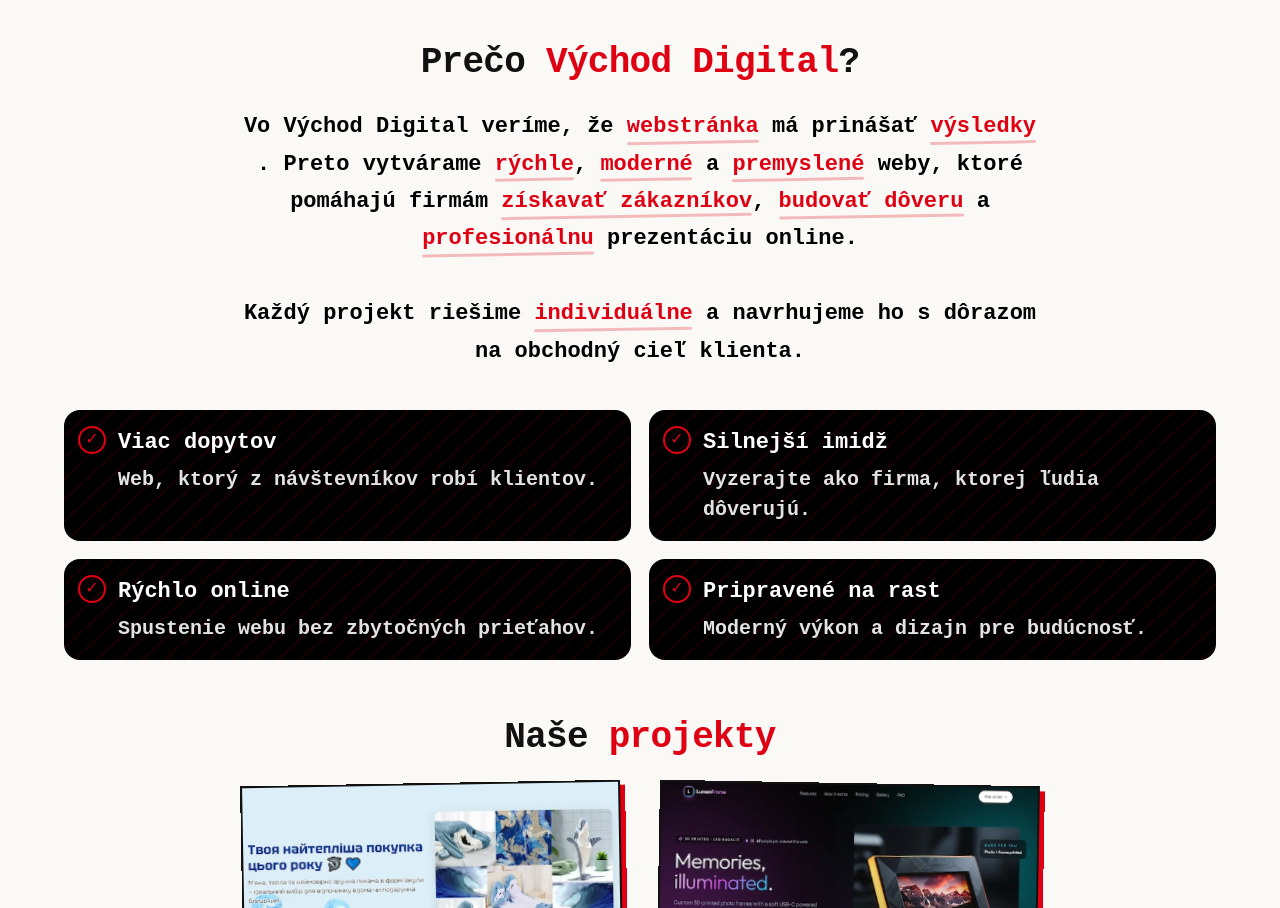
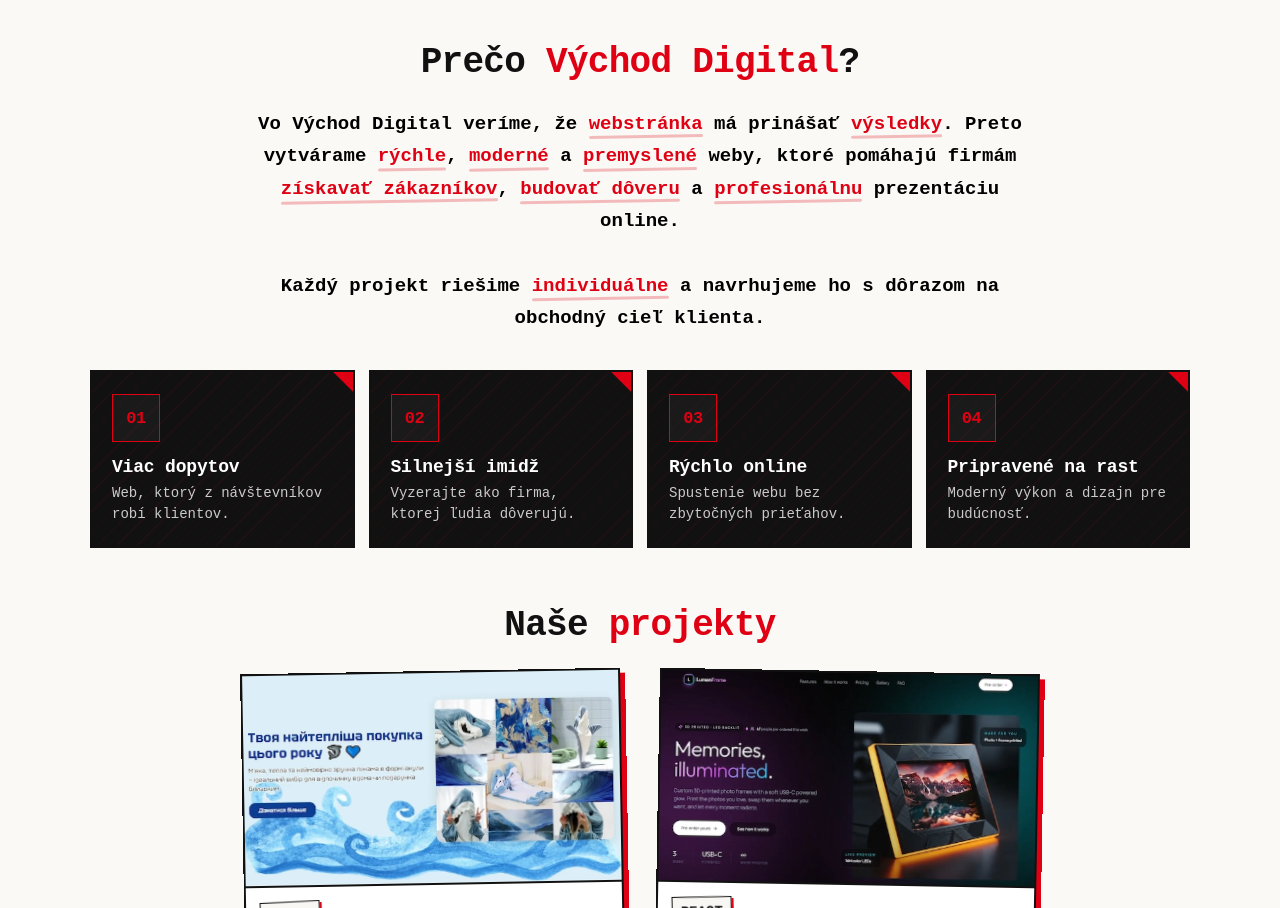
Before and after one commit to alisa777gul/vychod-digital, a React (Vite) app: page / in a window 1280 px wide. Shown: the part 2201-3109 px from the top of the page. Built offline with nearby package versions, Linux system fonts and the light colour scheme.

Commit message:
auto-commit for 847052a6-a321-4246-9580-99a0ed3b6085

```diff
--- a/src/components/WhyUs/WhyUs.jsx
+++ b/src/components/WhyUs/WhyUs.jsx
@@ -20,14 +20,16 @@ export default function WhyUs() {
           dôrazom na obchodný cieľ klienta.
         </p>
         <div className={styles.grid}>
-          {reasons.map((reason) => (
+          {reasons.map((reason, i) => (
             <article className={styles.reason} key={reason.title}>
-              <span>✓</span>
-
-              <div>
+              <div className={styles.index}>
+                {String(i + 1).padStart(2, "0")}
+              </div>
+              <div className={styles.body}>
                 <h3>{reason.title}</h3>
                 <p>{reason.text}</p>
               </div>
+              <span className={styles.corner} aria-hidden="true" />
             </article>
           ))}
         </div>
--- a/src/components/WhyUs/WhyUs.module.css
+++ b/src/components/WhyUs/WhyUs.module.css
@@ -4,10 +4,10 @@
 
 .subtitle {
   max-width: 820px;
-  margin: 0 auto 40px;
+  margin: 0 auto 36px;
   text-align: center;
 
-  font-size: 16px;
+  font-size: 15px;
   line-height: 1.7;
   color: black;
 
@@ -33,31 +33,39 @@
   border-radius: 2px;
 }
 
+/* === GRID === */
 .grid {
   display: grid;
   grid-template-columns: 1fr;
-  gap: 18px;
+  gap: 14px;
+  max-width: 1100px;
+  margin: 0 auto;
 }
 
+/* === CARD === */
 .reason {
+  position: relative;
+  display: grid;
+  grid-template-columns: auto 1fr;
+  align-items: center;
+  gap: 14px;
+
+  padding: 16px 18px;
+
+  background: #111;
   color: #fff;
-  display: flex;
-  gap: 12px;
-  align-items: flex-start;
 
-  background: #000;
-  padding: 16px 14px;
+  border: 2px solid #111;
 
-  position: relative;
   overflow: hidden;
-
-  border-radius: 16px;
 
   transition:
     transform 0.25s ease,
-    box-shadow 0.25s ease;
+    box-shadow 0.25s ease,
+    border-color 0.25s ease;
 }
 
+/* light diagonal pattern */
 .reason::before {
   content: "";
   position: absolute;
@@ -66,85 +74,141 @@
 
   background: repeating-linear-gradient(
     135deg,
-    rgba(223, 0, 20, 0.12) 0px,
-    rgba(223, 0, 20, 0.12) 2px,
-    transparent 2px,
-    transparent 16px
+    rgba(223, 0, 20, 0.08) 0px,
+    rgba(223, 0, 20, 0.08) 1px,
+    transparent 1px,
+    transparent 14px
   );
-
-  opacity: 0.9;
-  transform: skew(-4deg);
+  pointer-events: none;
 }
 
-/* контент поверх */
 .reason > * {
   position: relative;
   z-index: 2;
 }
 
-/* лёгкий, ЕДИНЫЙ hover (без разнобоя) */
-.reason:hover {
-  transform: translateY(-5px);
-  box-shadow: 0 12px 28px rgba(0, 0, 0, 0.4);
+/* red corner accent */
+.corner {
+  position: absolute;
+  top: -14px;
+  right: -14px;
+  width: 28px;
+  height: 28px;
+  background: #df0014;
+  transform: rotate(45deg);
+  z-index: 1;
+  transition: transform 0.3s ease;
 }
 
-/* number */
-.reason span {
-  width: 28px;
-  height: 28px;
+.reason:hover {
+  transform: translateY(-3px);
+  box-shadow: 5px 5px 0 #df0014;
+  border-color: #df0014;
+}
 
+.reason:hover .corner {
+  transform: rotate(45deg) scale(1.4);
+}
+
+/* number index */
+.index {
   display: grid;
   place-items: center;
 
-  flex: 0 0 28px;
+  min-width: 44px;
+  height: 44px;
+  padding: 0 6px;
+
+  font-size: 16px;
+  font-weight: 900;
+  letter-spacing: -0.02em;
 
   color: #df0014;
-  border: 2px solid #df0014;
-  border-radius: 50%;
-  background: transparent;
+  background: rgba(255, 255, 255, 0.04);
+  border: 1.5px solid #df0014;
+
+  font-variant-numeric: tabular-nums;
 }
 
-/* text */
+.body {
+  display: flex;
+  flex-direction: column;
+  gap: 4px;
+  min-width: 0;
+}
+
 .reason h3 {
-  margin: 0 0 6px;
-  font-size: 16px;
-  font-weight: 700;
+  margin: 0;
+  font-size: 15px;
+  font-weight: 800;
+  line-height: 1.25;
+  letter-spacing: -0.01em;
+  color: #fff;
 }
 
 .reason p {
   margin: 0;
-  font-size: 14px;
+  font-size: 13px;
   line-height: 1.5;
-  color: rgb(226, 226, 226);
+  color: rgba(255, 255, 255, 0.78);
+  font-weight: 500;
 }
 
-/* responsive */
-@media (min-width: 768px) {
+/* === TABLET === */
+@media (min-width: 640px) {
   .grid {
     grid-template-columns: repeat(2, 1fr);
-  }
-
-  .reason h3 {
-    font-size: 20px;
-  }
-
-  .reason p {
-    font-size: 18px;
-  }
-  .subtitle {
-    font-size: 20px;
+    gap: 16px;
   }
 }
 
+@media (min-width: 768px) {
+  .subtitle {
+    font-size: 18px;
+  }
+  .reason {
+    padding: 20px 22px;
+    gap: 16px;
+  }
+  .index {
+    min-width: 52px;
+    height: 52px;
+    font-size: 19px;
+  }
+  .reason h3 {
+    font-size: 18px;
+  }
+  .reason p {
+    font-size: 15px;
+  }
+}
+
+/* === DESKTOP === */
 @media (min-width: 1024px) {
-  .reason h3 {
-    font-size: 22px;
+  .grid {
+    grid-template-columns: repeat(4, 1fr);
+    gap: 14px;
   }
-
-  .reason p {
-    font-size: 20px;
+  .reason {
+    grid-template-columns: 1fr;
+    align-items: flex-start;
+    padding: 22px 20px 20px;
+    gap: 14px;
+  }
+  .index {
+    min-width: 48px;
+    height: 48px;
+    width: fit-content;
+    font-size: 17px;
   }
   .subtitle {
-    font-size: 22px;
+    font-size: 19px;
+  }
+  .reason h3 {
+    font-size: 18px;
+  }
+  .reason p {
+    font-size: 14px;
+    line-height: 1.55;
   }
 }
```
